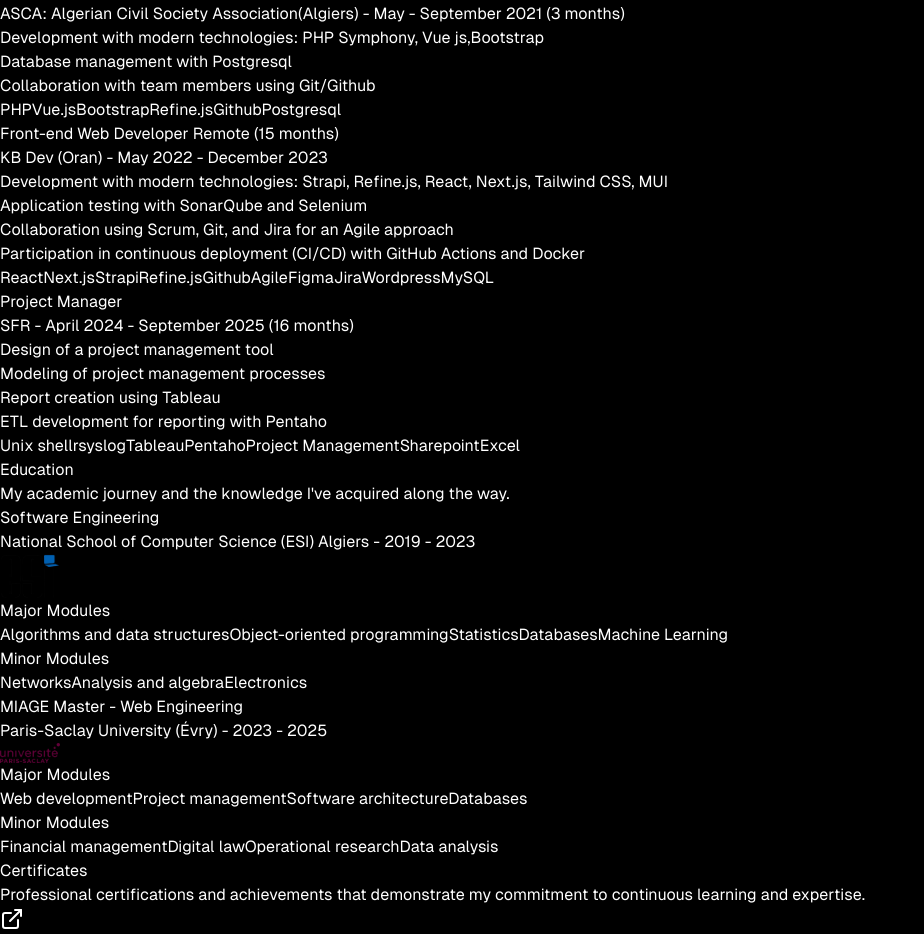
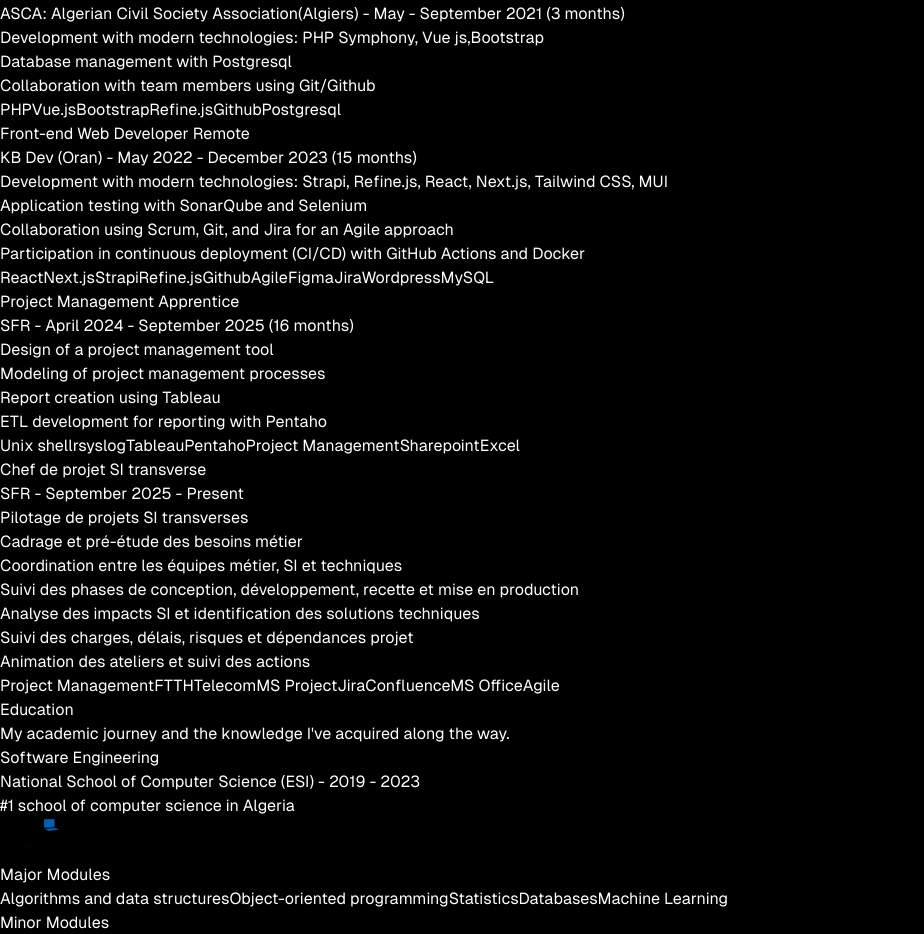
Before and after one commit to moradlarbi/my_portfolio, a Next.js app: page / in a window 1280 px wide. Shown: the part 1269-2203 px from the top of the page, without its empty margins (0-924 px from the left). Built offline with nearby package versions, Linux system fonts and the light colour scheme.

Commit message:
ajout section cdi

```diff
--- a/src/components/AboutJourney.tsx
+++ b/src/components/AboutJourney.tsx
@@ -30,9 +30,9 @@
     image: "/images/morad.webp",
   },
   {
-    poste: "Front-end Web Developer Remote (15 months)",
+    poste: "Front-end Web Developer Remote ",
     entreprise: "KB Dev (Oran)",
-    periode: "May 2022 - December 2023",
+    periode: "May 2022 - December 2023 (15 months)",
     missions: [
       "Development with modern technologies: Strapi, Refine.js, React, Next.js, Tailwind CSS, MUI",
       "Application testing with SonarQube and Selenium",
@@ -43,7 +43,7 @@
     image: "/images/kb.jpg",
   },
   {
-    poste: "Project Manager",
+    poste: "Project Management Apprentice",
     entreprise: "SFR",
     periode: "April 2024 - September 2025 (16 months)",
     missions: [
@@ -55,13 +55,40 @@
     stack: ["Unix shell","rsyslog","Tableau", "Pentaho", "Project Management", "Sharepoint", "Excel"],
     image: "/images/sfr-logo.png",
   },
+  {
+    poste: "Chef de projet SI transverse",
+    entreprise: "SFR",
+    periode: "September 2025 - Present",
+    missions: [
+      "Pilotage de projets SI transverses",
+      "Cadrage et pré-étude des besoins métier",
+      "Coordination entre les équipes métier, SI et techniques",
+      "Suivi des phases de conception, développement, recette et mise en production",
+      "Analyse des impacts SI et identification des solutions techniques",
+      "Suivi des charges, délais, risques et dépendances projet",
+      "Animation des ateliers et suivi des actions",
+    ],
+    stack: [
+      "Project Management",
+       "FTTH",
+      "Telecom",
+      "MS Project",
+      "Jira",
+      "Confluence",
+      "MS Office",
+      "Agile",
+    ],
+    image: "/images/photo_cdp.jpeg",
+  },
+
 ]
 
 const formations = [
   {
     formation: "Software Engineering",
-    école: "National School of Computer Science (ESI) Algiers",
+    école: "National School of Computer Science (ESI)",
     periode: "2019 - 2023",
+    ranking: "#1 school of computer science in Algeria",
     modules_majeurs: [
       "Algorithms and data structures",
       "Object-oriented programming",
@@ -76,6 +103,7 @@
     formation: "MIAGE Master - Web Engineering",
     école: "Paris-Saclay University (Évry)",
     periode: "2023 - 2025",
+    ranking:"#13 shanghai ranking 2026",
     modules_majeurs: ["Web development", "Project management", "Software architecture", "Databases"],
     modules_mineurs: ["Financial management", "Digital law", "Operational research", "Data analysis"],
     logo: "/images/paris-saclay.png",
@@ -112,7 +140,7 @@
           ))}
         </div>
       </div>
-      <div className="relative h-[200px] md:h-full rounded-xl overflow-hidden">
+      <div className="relative w-full h-48 md:w-80 md:h-72 md:justify-self-center rounded-xl overflow-hidden bg-white/5">
         <Image
           src={experience.image || "/placeholder.svg"}
           alt={experience.entreprise}
@@ -143,6 +171,7 @@
           <p className="text-purple-400">
             {formation.école} - {formation.periode}
           </p>
+          <p className="text-purple-400">{formation.ranking}</p>
         </div>
         <div className="relative w-20 h-20 bg-white rounded-full p-2 flex items-center justify-center">
           <Image
--- a/src/components/Landing.tsx
+++ b/src/components/Landing.tsx
@@ -109,7 +109,7 @@
           <span className="text-gray-400 text-sm border border-gray-800 rounded-full px-4 py-1">
             Full Stack Developer
           </span>
-          <span className="text-gray-400 text-sm border border-gray-800 rounded-full px-4 py-1">web3 enthusiast</span>
+          <span className="text-gray-400 text-sm border border-gray-800 rounded-full px-4 py-1">Project Manager</span>
         </motion.div>
 
         <motion.div
@@ -130,7 +130,7 @@
           </h1>
 
           <p className="max-w-2xl text-xl text-gray-400 mt-6">
-          Full Stack Developer & Project Engineer with a strong focus on building dynamic, data-driven web applications
+          Hybrid IT profile, at the intersection of development, information systems, and project management.
           </p>
         </motion.div>
 
```
Also changed, not shown: 1 other file (tests, documents, lock files or other folders).
